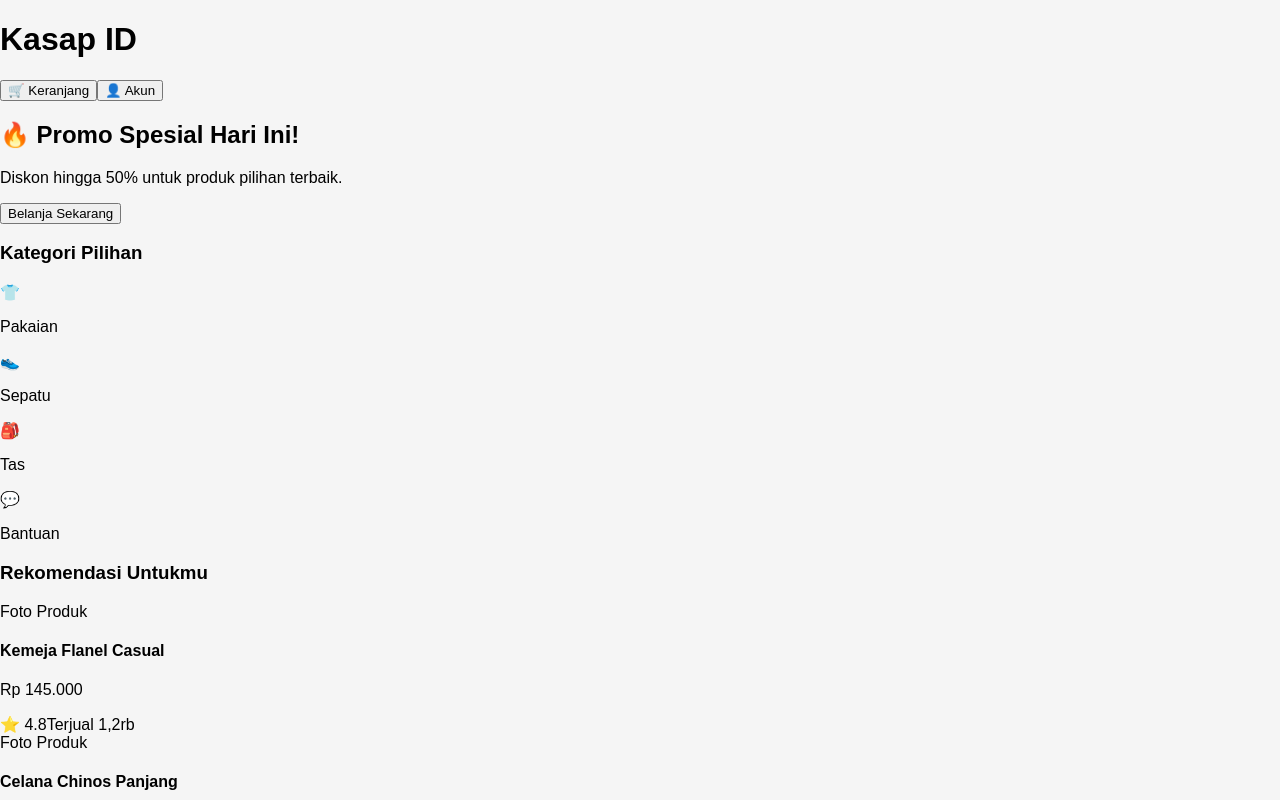
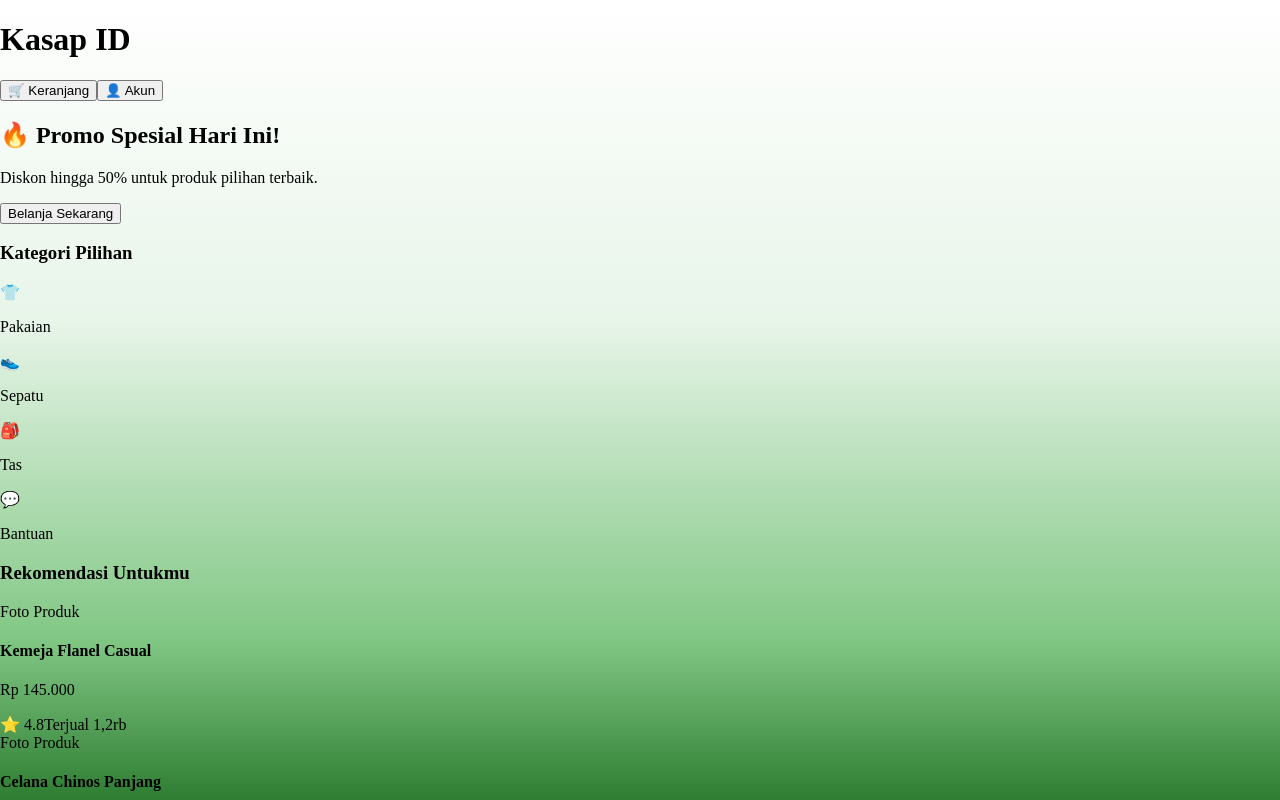
Before and after one commit to k454p/kasap_id, a React (Vite) app: page / in a window 1280 px wide. Shown: the top 800 px of the page. Built offline with nearby package versions, Linux system fonts and the light colour scheme; the HTML template or start-up script is replaced by a standard one.

Commit message:
fix: update index.css scripts

```diff
--- a/src/index.css
+++ b/src/index.css
@@ -1 +1,7 @@
-body{margin:0;font-family:sans-serif;background:#f5f5f5}
+body {
+      margin: 0;
+        min-height: 100vh;
+          background: linear-gradient(180deg, #ffffff 0%, #e8f5e9 40%, #81c784 80%, #2e7d32 100%);
+            background-attachment: fixed;
+            }
+}
```
